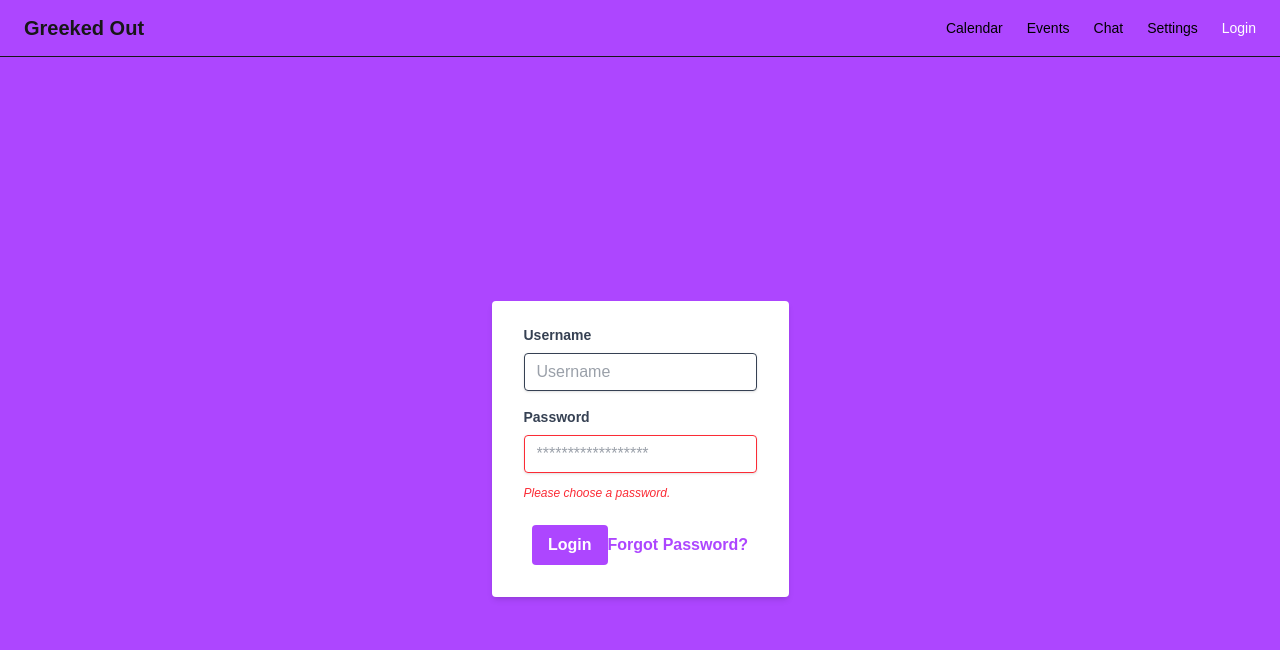
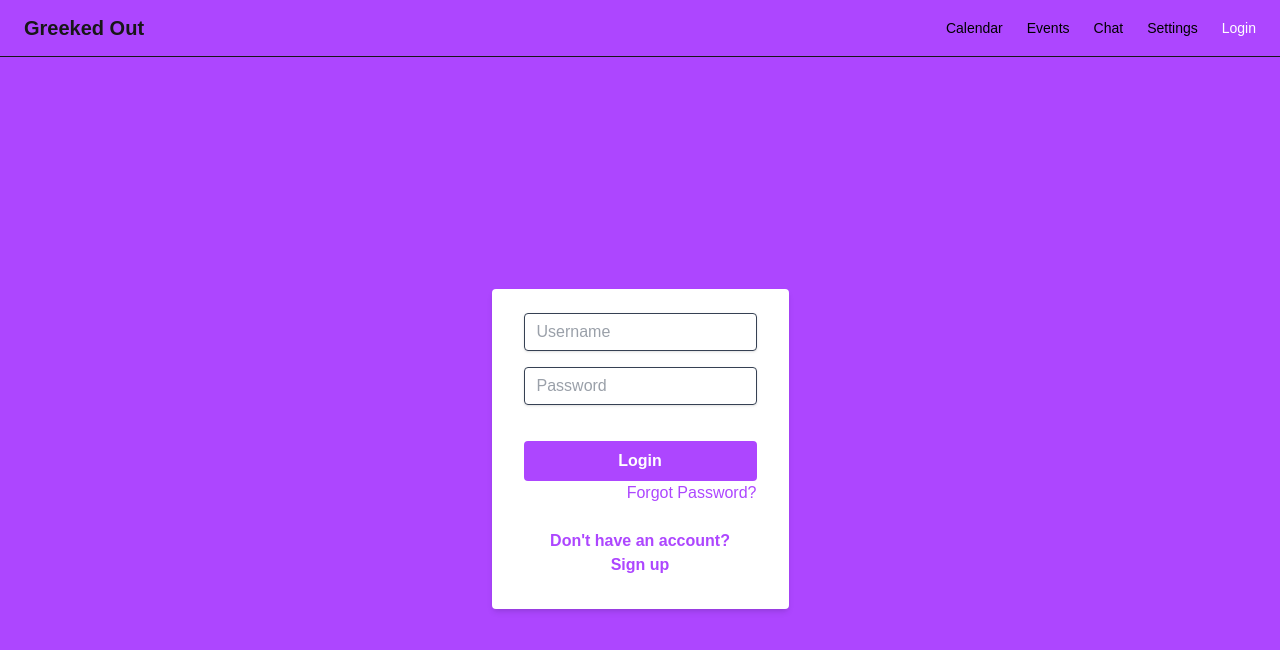
Before and after one commit to zackpaton/SDD-S26-ThePantheon, a Next.js app in the folder frontend/: page /login in a window 1280 px wide. Shown: the top 650 px of the page. Built offline with nearby package versions, Linux system fonts and the light colour scheme; no server answers.

Commit message:
Updated login page

```diff
--- a/frontend/app/login/page.tsx
+++ b/frontend/app/login/page.tsx
@@ -3,24 +3,21 @@ export default function LoginPage() {
     <div className="flex items-center justify-center h-screen">
         <form className="bg-white shadow-md rounded px-8 pt-6 pb-8 mb-4">
         <div className="mb-4">
-          <label className="block text-gray-700 text-sm font-bold mb-2" for="username">
-            Username
-          </label>
           <input className="shadow appearance-none border rounded w-full py-2 px-3 text-gray-700 leading-tight focus:outline-none focus:shadow-outline" id="username" type="text" placeholder="Username"></input>
         </div>
         <div className="mb-6">
-          <label className="block text-gray-700 text-sm font-bold mb-2" for="password">
-            Password
-          </label>
-          <input className="shadow appearance-none border border-red-500 rounded w-full py-2 px-3 text-gray-700 mb-3 leading-tight focus:outline-none focus:shadow-outline" id="password" type="password" placeholder="******************"></input>
-          <p className="text-red-500 text-xs italic">Please choose a password.</p>
+          <input className="shadow appearance-none border rounded w-full py-2 px-3 text-gray-700 mb-3 leading-tight focus:outline-none focus:shadow-outline" id="password" type="password" placeholder="Password"></input>
         </div>
-        <div className="flex items-center justify-center">
-          <button className="bg-purple-500 hover:bg-purple-700 text-white font-bold py-2 px-4 rounded focus:outline-none focus:shadow-outline" type="button">
+        <div>
+          <button className="w-full bg-purple-500 hover:bg-purple-700 text-white font-bold py-2 rounded focus:outline-none focus:shadow-outline" type="button">
             Login
           </button>
-          <a className="inline-block align-baseline font-bold text-right text-purple-500 hover:text-purple-800" href="#">
+          <a className="block align-baseline text-right text-purple-500 hover:text-purple-800" href="#">
             Forgot Password?
+          </a>
+          <br></br>
+          <a className="block align-baseline font-bold text-center text-purple-500 hover:text-purple-800" href="#">
+            Don't have an account? <br></br>Sign up
           </a>
         </div>
       </form>
--- /dev/null
+++ b/frontend/app/sign-up/page.tsx
@@ -0,0 +1,5 @@
+export default function SignUpPage() {
+  return (
+
+  )
+}
```
Also changed, not shown: frontend/app/login/lock-icon.png (added), frontend/app/login/person.jpg (added).
